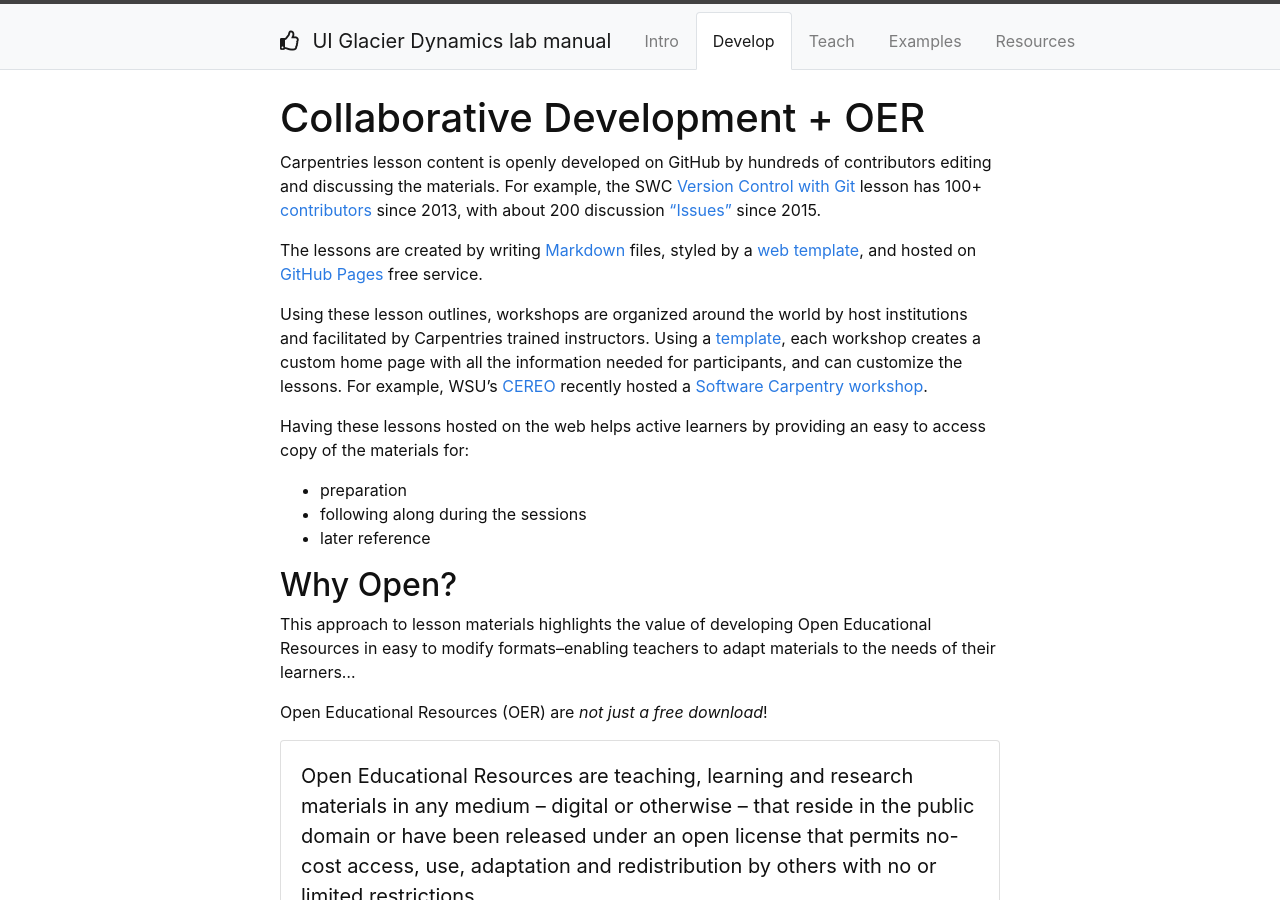
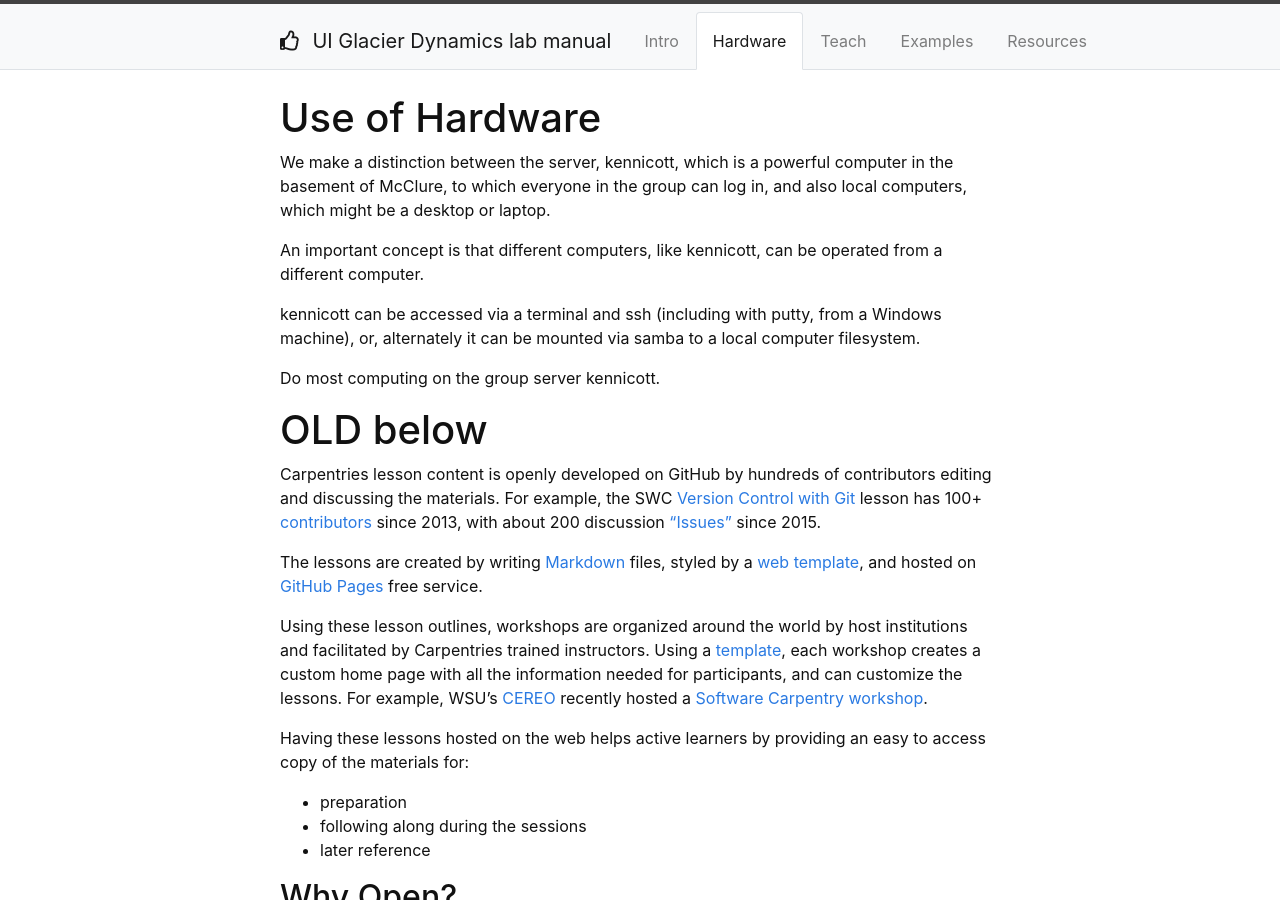
Before and after one commit to yoramterleth/uiglaciology, a Jekyll site: the page built from content/1-hardware.md, in a window 1280 px wide and 900 px high. Built offline with Jekyll 4.4.1, drawn with Linux system fonts in a browser that asks for light colours.

Commit message:
Update and rename 1-develop.md to 1-hardware.md

```diff
--- a/content/1-develop.md
+++ b/content/1-hardware.md
@@ -1,9 +1,21 @@
 ---
-title: Develop
+title: Hardware
 nav: true
 ---
 
-# Collaborative Development + OER
+# Use of Hardware
+We make a distinction between the server, kennicott, which is a powerful computer in the basement of McClure, to which everyone in the group can log in, and also local computers, which might be a desktop or laptop.
+
+An important concept is that different computers, like kennicott, can be operated from a different computer.
+
+kennicott can be accessed via a terminal and ssh (including with putty, from a Windows machine), or, alternately it can be mounted via samba to a local computer filesystem.
+
+Do most computing on the group server kennicott.
+
+
+
+
+# OLD below
 
 Carpentries lesson content is openly developed on GitHub by hundreds of contributors editing and discussing the materials.
 For example, the SWC [Version Control with Git](http://swcarpentry.github.io/git-novice/){:target="_blank"} lesson has 100+ [contributors](https://github.com/swcarpentry/git-novice/graphs/contributors){:target="_blank"} since 2013, with about 200 discussion ["Issues"](https://github.com/swcarpentry/git-novice/issues){:target="blank"} since 2015.
```
